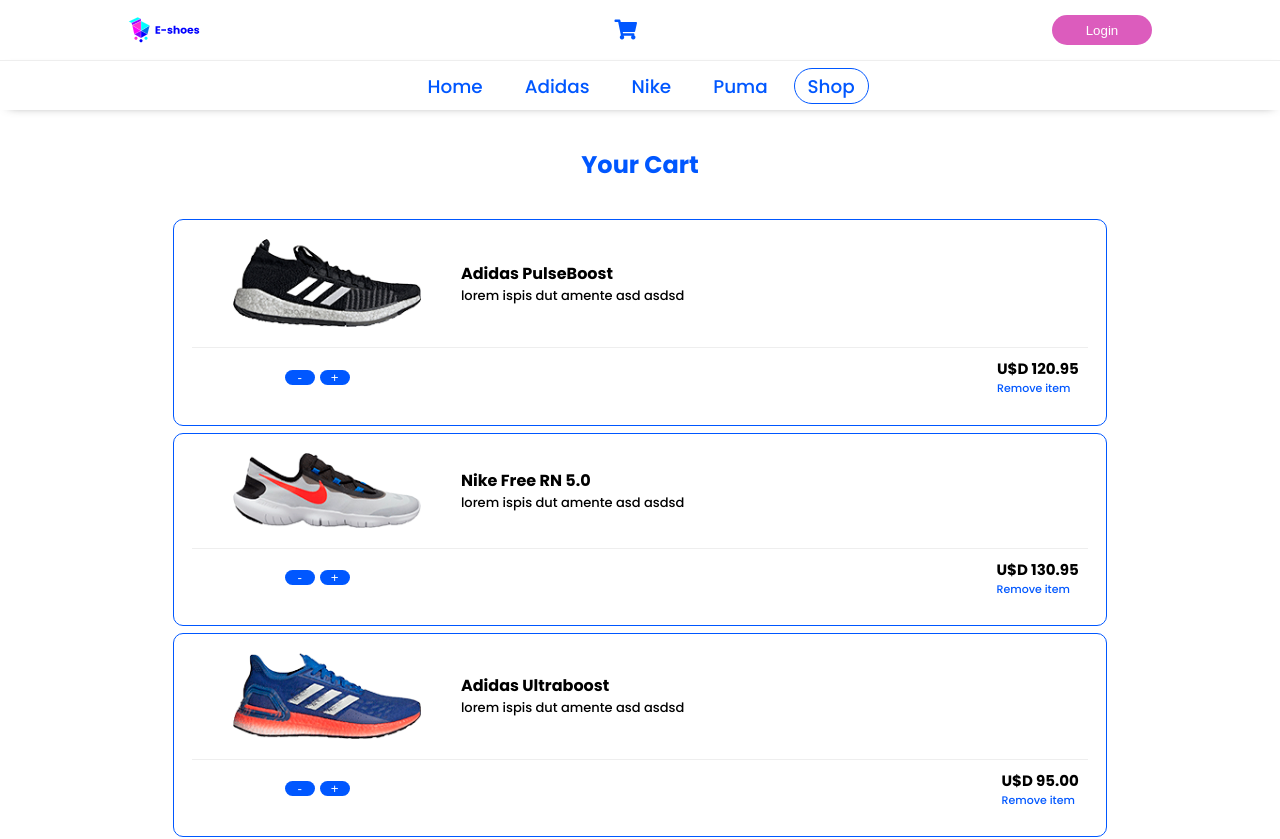
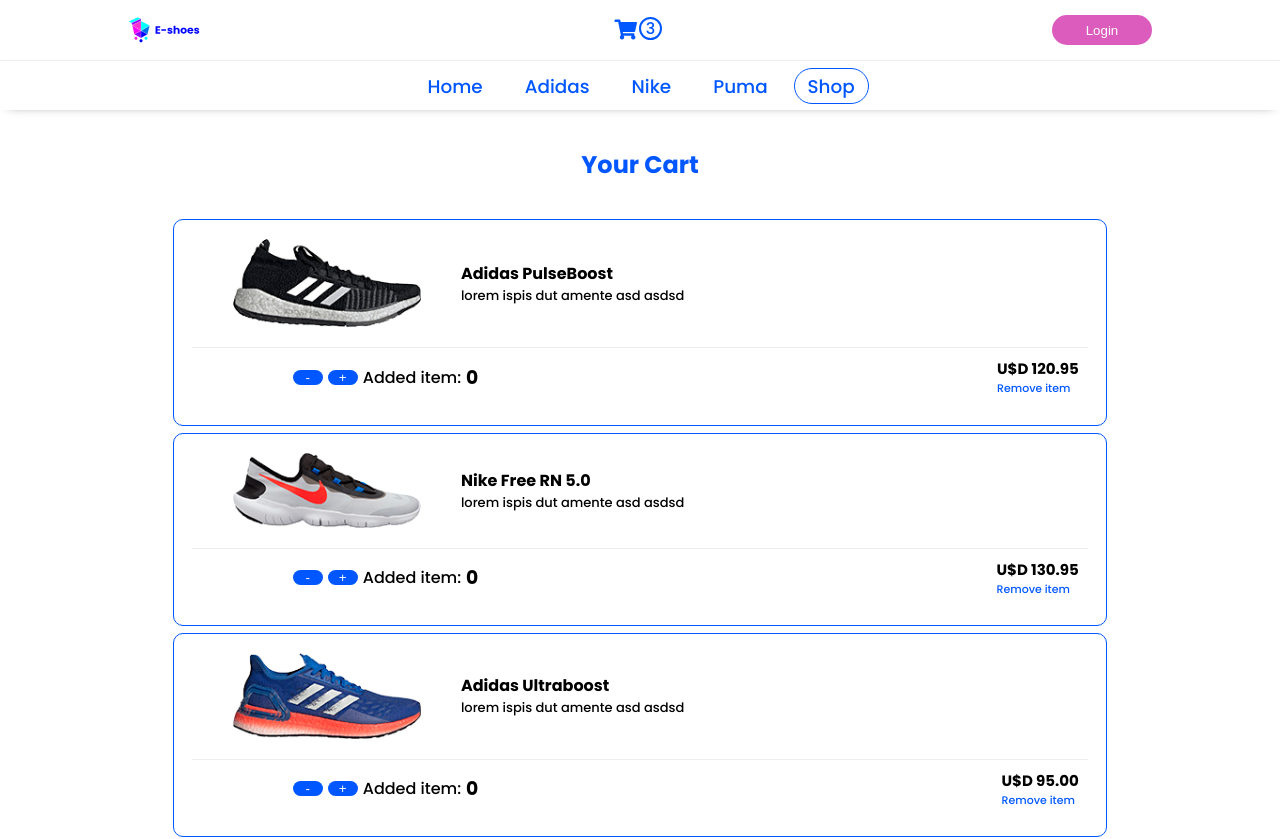
Before and after one commit to lucassingh/coder-shop, a React (Create React App) app: page /cart in a window 1280 px wide. Shown: the top 839 px of the page. Built offline with nearby package versions, Linux system fonts and the light colour scheme; the HTML template or start-up script is replaced by a standard one.

Commit message:
cambios contador

```diff
--- a/src/components/cartItem/CarItem.jsx
+++ b/src/components/cartItem/CarItem.jsx
@@ -1,4 +1,5 @@
 import React from 'react'
+import Count from './count-item/Count';
 
 function CartItem(props) {
 
@@ -22,10 +23,7 @@
                                 </div>
                             </div>
                             <div className="cont-actions">
-                                <div className="cont-button">
-                                    <button className="cart-button">-</button>
-                                    <button className="cart-button">+</button>
-                                </div>
+                                <Count/>
                                 <div className="cont-price">
                                     <p className="cart-item-price">{item.price}</p>
                                     <p className="cart-link"> Remove item</p>
--- /dev/null
+++ b/src/components/cartItem/count-item/Count.jsx
@@ -0,0 +1,33 @@
+import React, { useState } from 'react'
+import PropTypes from 'prop-types';
+
+const Count = () => {
+
+    const [ counter, setCounter ] = useState( 0 );
+
+    //handleAdd
+    const handleAdd = () => {
+        setCounter( counter + 1 );
+    }
+
+    //handleRemove
+    const handleRemove = () => {
+        setCounter( counter - 1 );
+    }
+
+    return (
+        <>
+            <div className="cont-button">
+                <button onClick={ handleRemove } className="cart-button">-</button>
+                <button onClick={ handleAdd } className="cart-button">+</button>
+                <span className="cart-text">Added item: </span><h3>{ counter}</h3>
+            </div>
+        </>
+    );
+}
+
+Count.propTypes = {
+    value: PropTypes.number
+}
+
+export default Count;
--- a/src/components/shared/button-redirect/ButtonRedirect.jsx
+++ b/src/components/shared/button-redirect/ButtonRedirect.jsx
@@ -1,7 +1,10 @@
 import { withRouter } from 'react-router-dom';
 
 const ButtonRedirect = withRouter(({ history }) => (
-  <i className="fas fa-shopping-cart" onClick={() => { history.push('/cart') }}></i>
+    <div className="wrapper-cart-icon" onClick={() => { history.push('/cart') }}>
+        <i className="fas fa-shopping-cart"></i>
+        <span className="wrapper-cart-number"> 3 </span>
+    </div>
 ));
 
 export default ButtonRedirect;
--- a/src/scss/_cart-item.scss
+++ b/src/scss/_cart-item.scss
@@ -49,7 +49,7 @@
     justify-content: space-between;
 
     .cont-button {
-        width: 25%;
+        width: 40%;
         padding-left: 2%;
         display: flex;
         justify-content: center;
@@ -70,6 +70,10 @@
         .cart-button:hover {
             background:#dc5cbd;
             cursor:pointer;
+        }
+
+        .cart-text {
+            margin-right: 5px;
         }
     }
 
--- a/src/scss/_nav-brand.scss
+++ b/src/scss/_nav-brand.scss
@@ -19,6 +19,11 @@
         text-align: center;
         width: 80%;
 
+
+
+        .wrapper-cart-icon {
+            position: relative;
+
             .fa-shopping-cart {
                 display: flex;
                 align-items: center;
@@ -29,6 +34,29 @@
             .fa-shopping-cart:hover {
                 color:$secondary-color;
                 cursor: pointer;
+            }
+
+            .wrapper-cart-number {
+                position: absolute;
+                top: -3px;
+                right: -25px;
+                width: 23px;
+                height: 23px;
+                display: flex;
+                justify-content: center;
+                align-items: center;
+                padding: -1px 4px;
+                border-radius: 50%;
+                background: #fff;
+                color:$primary-color;
+                border: 2px solid $primary-color;
+            }
+
+            .wrapper-cart-number:hover {
+                cursor: pointer;
+                color:$secondary-color;
+                border: 2px solid $secondary-color;
+            }
         }
 
         .button-login {
```
Also changed, not shown: 1 other file (tests, documents, lock files or other folders). Lines whose indentation alone changed are shown as unchanged.
